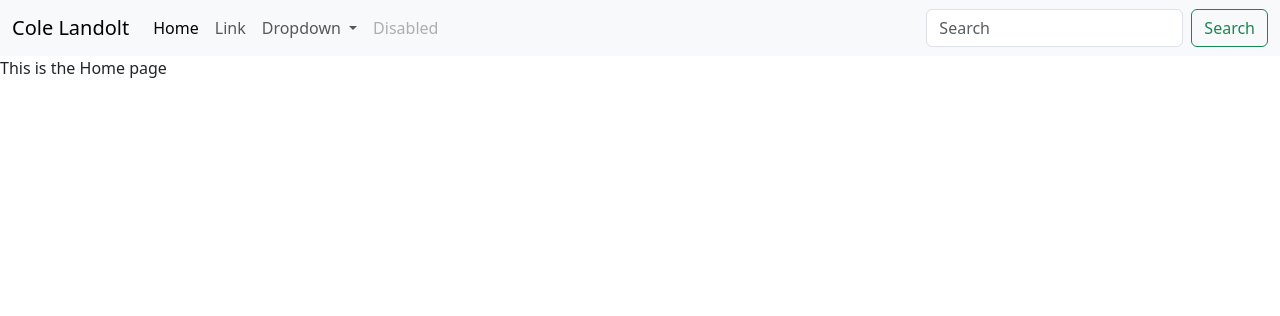
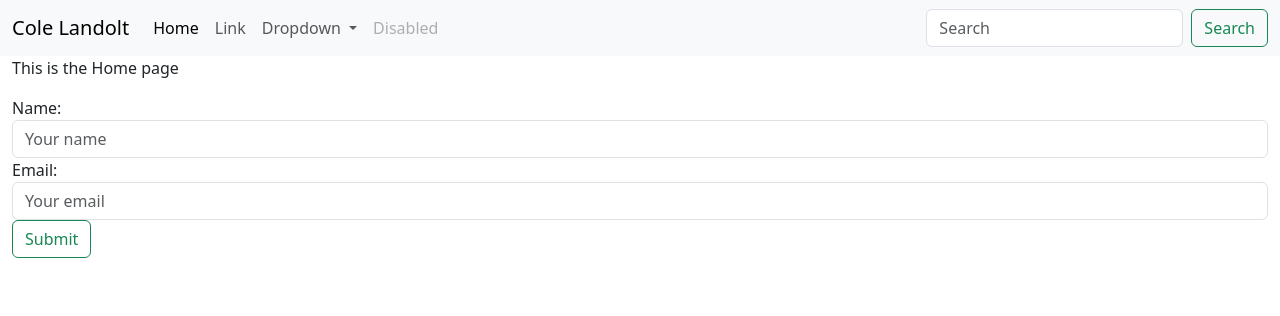
Before and after one commit to colelandolt/personal-website, a Django app: page / in a window 1280 px wide. Shown: the top 316 px of the page. Run offline with Django 5.2, Linux system fonts and the light colour scheme.

Commit message:
update form styling

```diff
--- a/src/personalwebsite/templates/base.html
+++ b/src/personalwebsite/templates/base.html
@@ -9,9 +9,11 @@
   <body>
     {% include "base/navbar.html" %}
 
+    <div class="container-fluid">
     {% block content %}
 
     {% endblock %}
+    </div>
 
     {% include "base/js.html" %}
 
--- a/src/personalwebsite/templates/base/navbar.html
+++ b/src/personalwebsite/templates/base/navbar.html
@@ -28,7 +28,7 @@
           </li>
         </ul>
         <form class="d-flex" role="search">
-          <input class="form-control me-2" type="search" placeholder="Search" aria-label="Search">
+          <input name="query" class="form-control me-2" type="search" placeholder="Search" aria-label="Search">
           <button class="btn btn-outline-success" type="submit">Search</button>
         </form>
       </div>
--- a/src/personalwebsite/templates/home.html
+++ b/src/personalwebsite/templates/home.html
@@ -6,4 +6,10 @@
 
 {% block content %}
 <p>This is the {{ title }} page</p>
+
+<form method="POST">
+    {% csrf_token %}
+    {{ form }}
+    <button class="btn btn-outline-success" type="submit">Submit</button>
+</form>
 {% endblock %}
```
